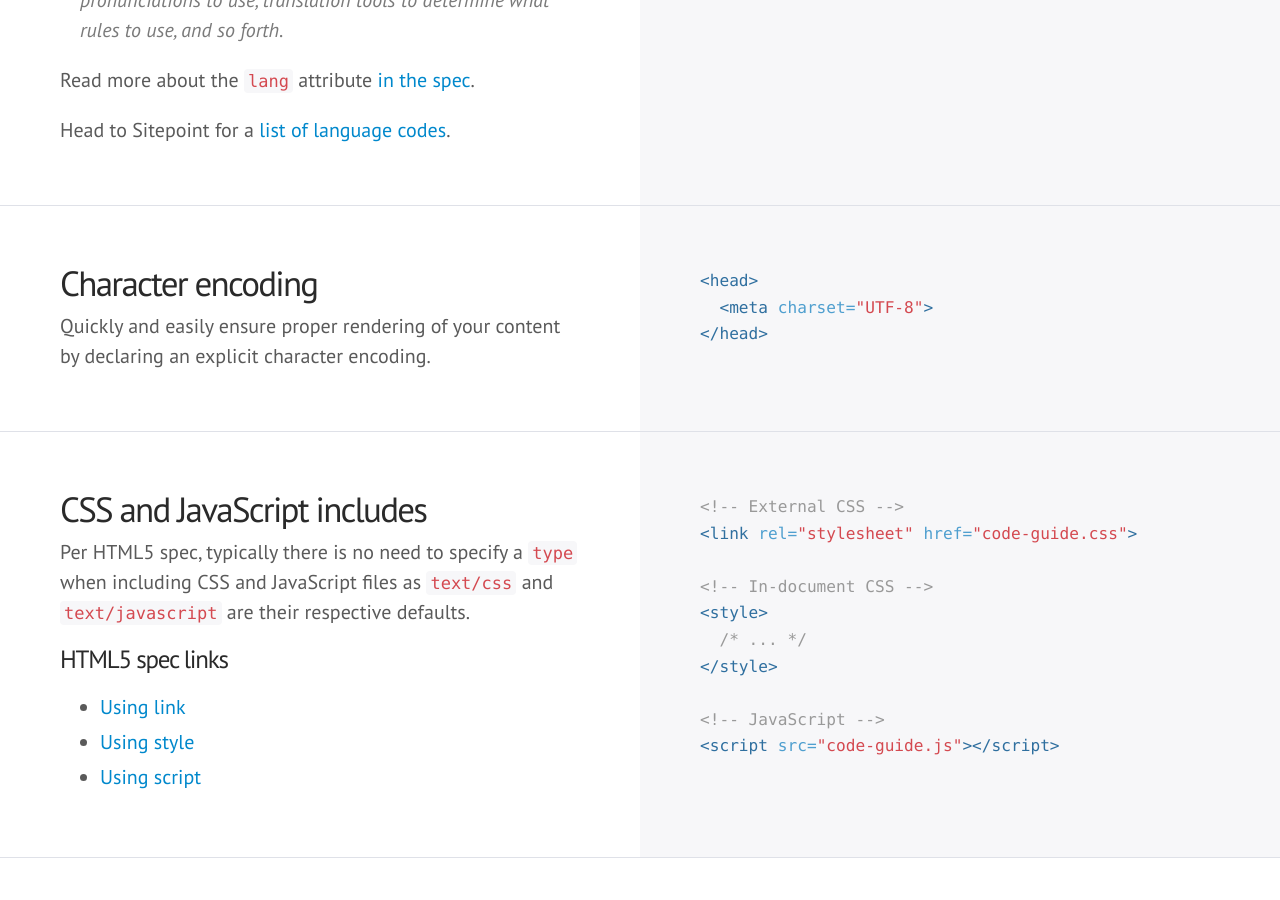
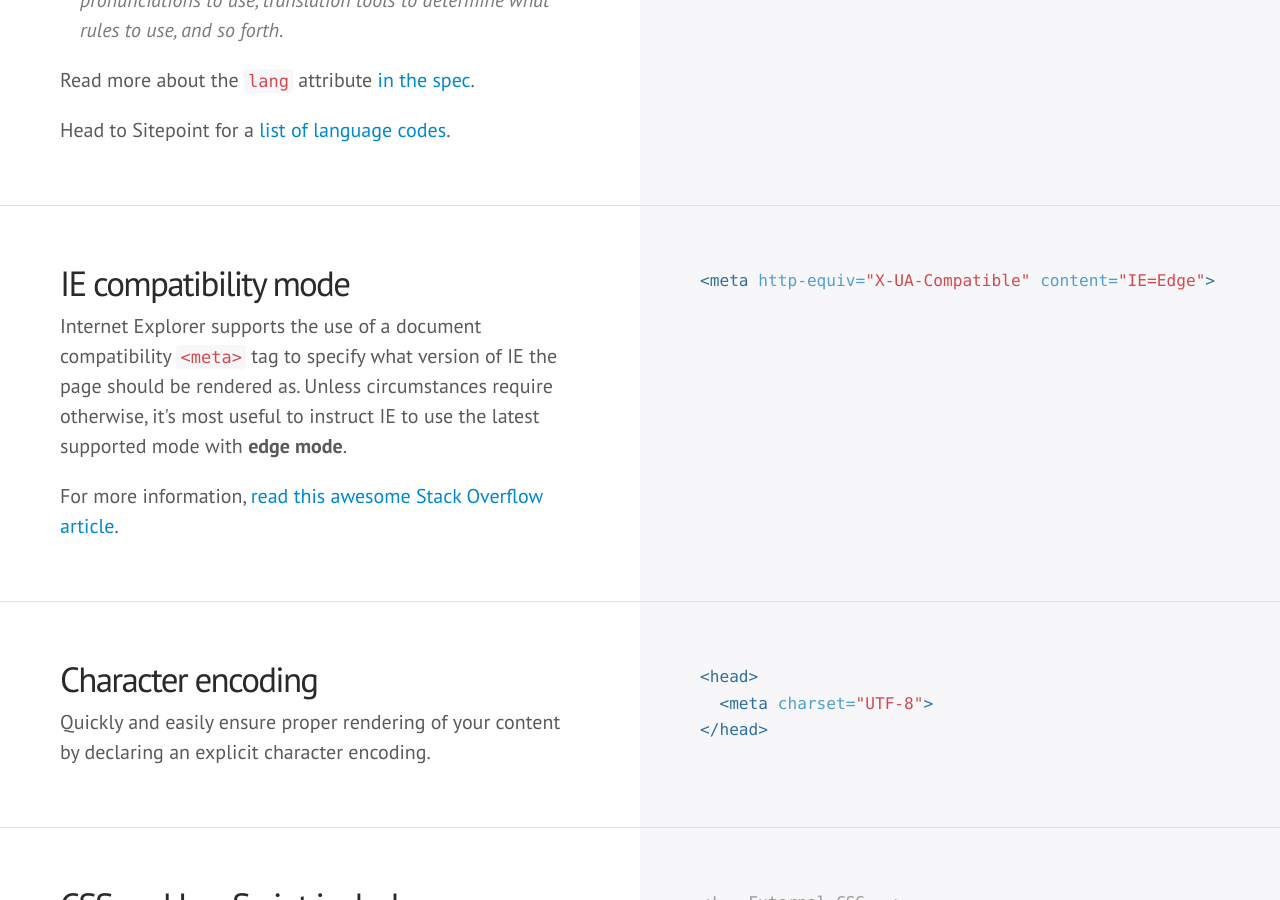
Before and after one commit to mdo/code-guide, a Jekyll site: the page built from index.html, in a window 1280 px wide and 900 px high, scrolled down 2644 px. Built offline with Jekyll 4.4.1, drawn with Linux system fonts in a browser that asks for light colours; some web fonts are replaced; Markdown is read by kramdown in place of the engine named in the settings; comment, search, counter and statistics services are not loaded.

Commit message:
Fixes #70: Document IE compatibility mode

```diff
--- /dev/null
+++ b/_includes/html/ie-compatibility-mode.html
@@ -0,0 +1 @@
+<meta http-equiv="X-UA-Compatible" content="IE=Edge">
--- a/index.html
+++ b/index.html
@@ -97,6 +97,17 @@
   </div>
   <div class="col">
     {% highlight html %}{% include html/lang.html %}{% endhighlight %}
+  </div>
+</div>
+
+<div class="section" id="html-ie-compatibility-mode">
+  <div class="col">
+    <h3>IE compatibility mode</h3>
+    <p>Internet Explorer supports the use of a document compatibility <code>&lt;meta&gt;</code> tag to specify what version of IE the page should be rendered as. Unless circumstances require otherwise, it's most useful to instruct IE to use the latest supported mode with <strong>edge mode</strong>.</p>
+    <p>For more information, <a href="http://stackoverflow.com/questions/6771258/whats-the-difference-if-meta-http-equiv-x-ua-compatible-content-ie-edge-e">read this awesome Stack Overflow article</a>.</p>
+  </div>
+  <div class="col">
+    {% highlight html %}{% include html/ie-compatibility-mode.html %}{% endhighlight %}
   </div>
 </div>
 
```
